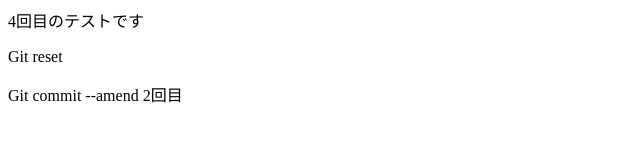
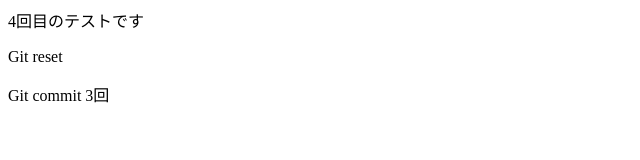
Before and after one commit to yosuke-kikuma/traial, a plain HTML site: page src/index.html in a window 1280 px wide. Shown: the whole page, without its empty margins (0-640 px from the left). Drawn offline with Linux system fonts and the light colour scheme.

Commit message:
Git commit 3回

```diff
--- a/src/index.html
+++ b/src/index.html
@@ -1,3 +1,3 @@
 <p>4回目のテストです</p>
 <p>Git reset</p>
-<p>Git commit --amend 2回目</p>
+<p>Git commit 3回</p>
```
